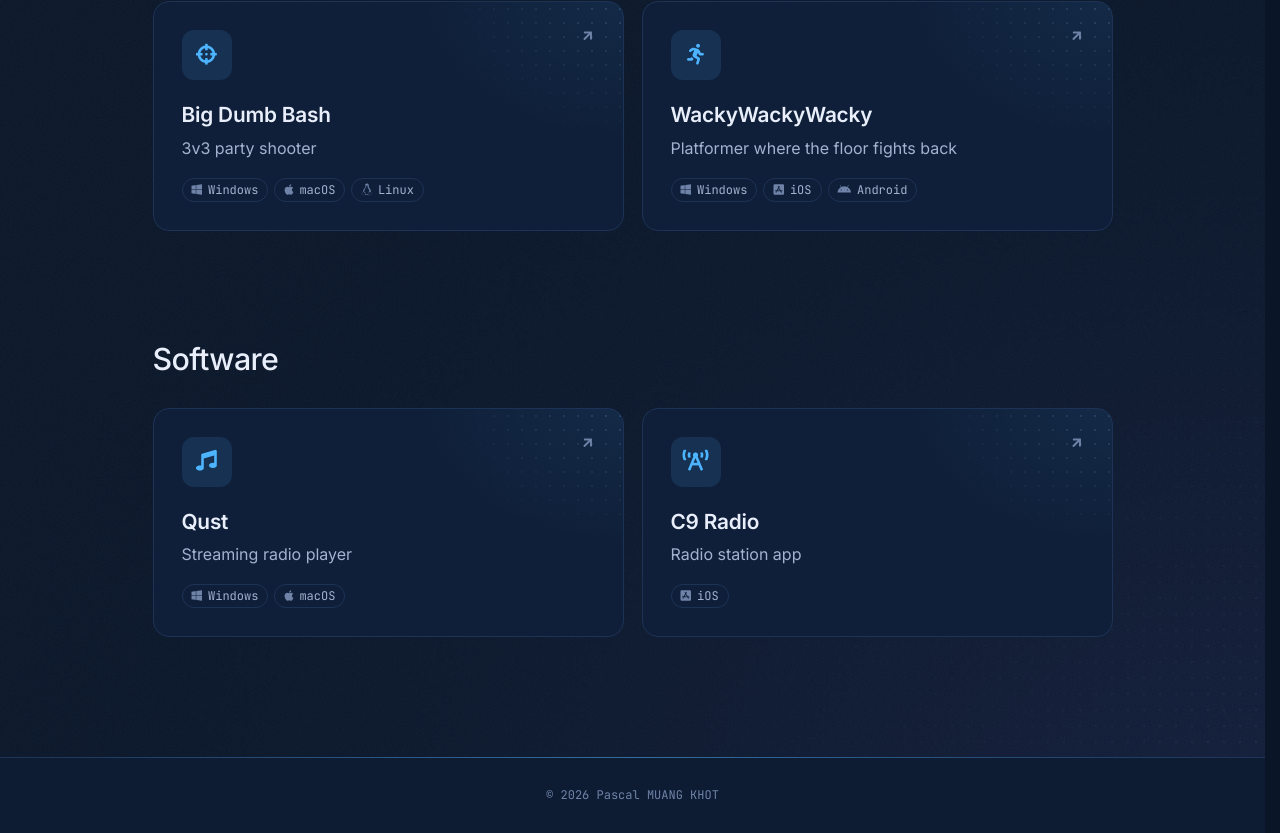
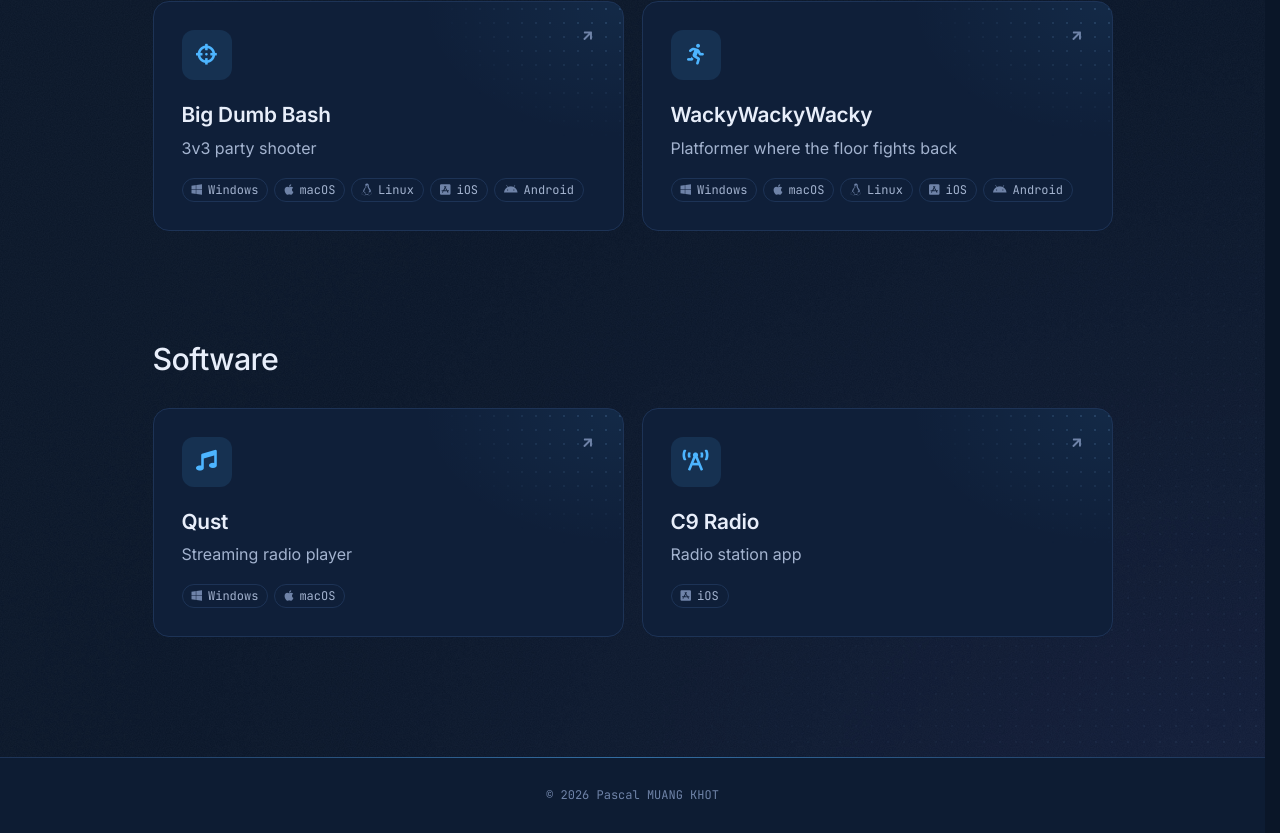
Before and after one commit to mkpascal/mkpascal.net, a Next.js app: page / in a window 1280 px wide. Shown: the part 1218-2051 px from the top of the page. Built offline with nearby package versions, Linux system fonts and the light colour scheme.

Commit message:
List all five platforms for both games
Co-Authored-By: Claude Opus 5.5 <noreply@anthropic.com>

```diff
--- a/pages/index.js
+++ b/pages/index.js
@@ -33,14 +33,14 @@ const GAMES = [
     href: 'https://www.program.gg/games/bigdumbbash',
     icon: 'fas fa-crosshairs',
     description: '3v3 party shooter',
-    platforms: ['Windows', 'macOS', 'Linux'],
+    platforms: ['Windows', 'macOS', 'Linux', 'iOS', 'Android'],
   },
   {
     name: 'WackyWackyWacky',
     href: 'https://www.program.gg/games/wackywackywacky',
     icon: 'fas fa-running',
     description: 'Platformer where the floor fights back',
-    platforms: ['Windows', 'iOS', 'Android'],
+    platforms: ['Windows', 'macOS', 'Linux', 'iOS', 'Android'],
   },
 ]
 
```
